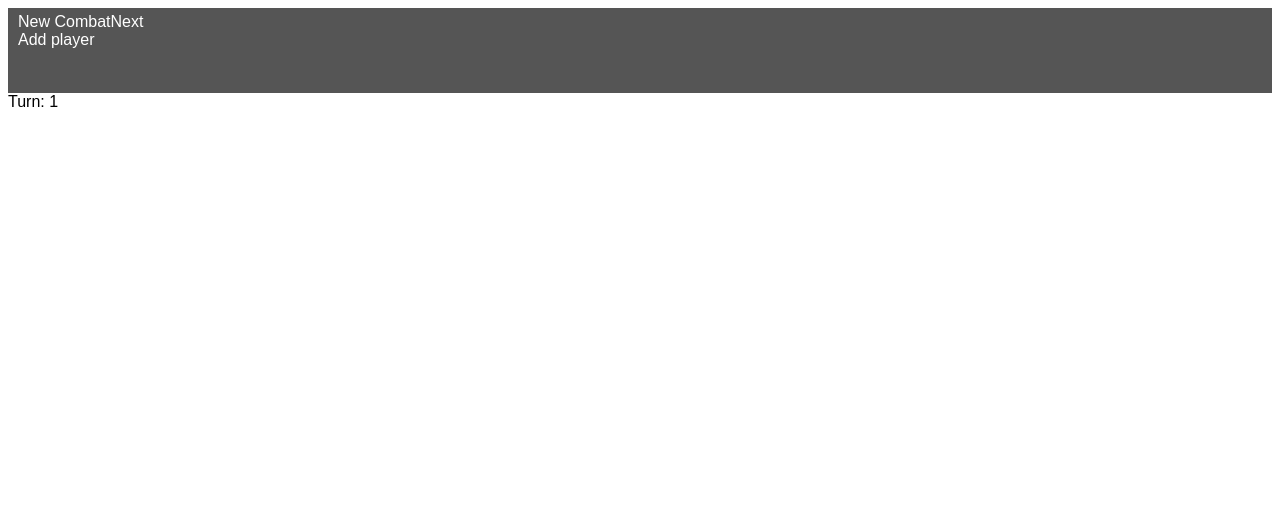
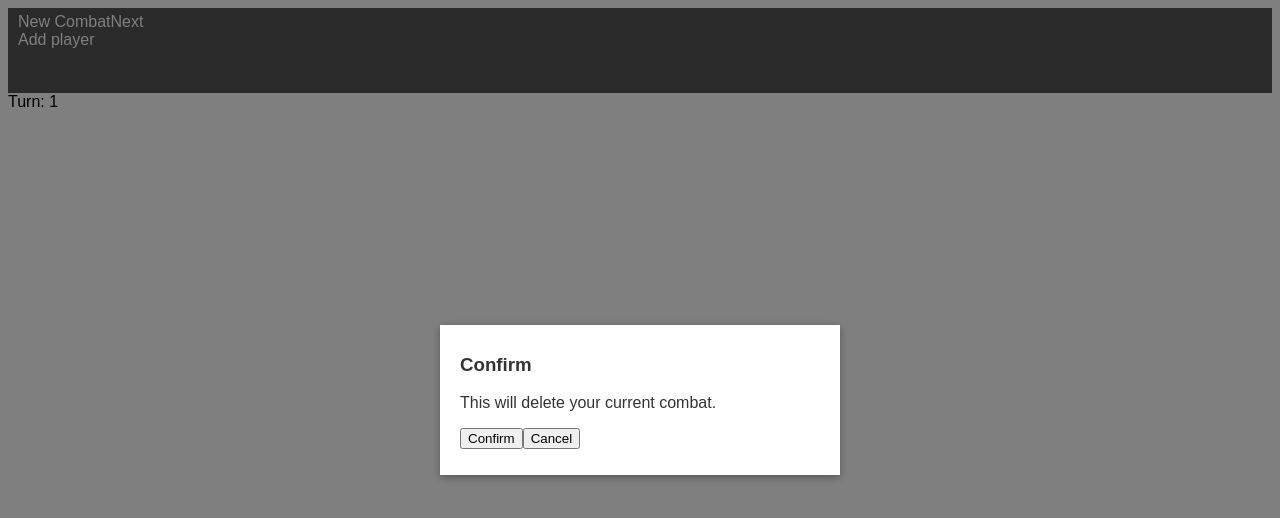
Before and after one commit to cham/battletracker, a Vue app: page / in a window 1280 px wide. Both pictures are taken after a click on the link "New Combat". Shown: the top 518 px of the page. Built offline with nearby package versions, Linux system fonts and the light colour scheme.

Commit message:
Add confirmation to 'New Combat' button

```diff
--- a/src/App.vue
+++ b/src/App.vue
@@ -1,7 +1,7 @@
 <template>
   <div id="app">
     <header>
-      <a @click="newCombat">New Combat</a>
+      <a @click="confirmNewCombat = true">New Combat</a>
       <a @click="nextPlayer">Next</a>
       <add-player></add-player>
     </header>
@@ -11,6 +11,11 @@
       </div>
       <player v-for="player in players" :key="player.id" v-bind:player="player"></player>
     </div>
+    <confirmation-modal v-if="confirmNewCombat"
+      message="This will delete your current combat."
+      @confirm="confirmNewCombat = false;newCombat()"
+      @cancel="confirmNewCombat = false"
+    ></confirmation-modal>
   </div>
 </template>
 
@@ -18,11 +23,13 @@
 import { mapGetters, mapActions } from 'vuex'
 import AddPlayer from './components/players/AddPlayer'
 import Player from './components/players/Player'
+import ConfirmationModal from './components/utility/ConfirmationModal'
 
 export default {
   components: {
     AddPlayer,
-    Player
+    Player,
+    ConfirmationModal
   },
   computed: mapGetters({
     players: 'players',
@@ -31,7 +38,12 @@ export default {
   methods: mapActions([
     'nextPlayer',
     'newCombat'
-  ])
+  ]),
+  data () {
+    return {
+      confirmNewCombat: false
+    }
+  }
 }
 </script>
 
--- /dev/null
+++ b/src/components/utility/ConfirmationModal.vue
@@ -0,0 +1,41 @@
+<template>
+  <modal>
+    <h3 slot="header">Confirm</h3>
+    <div slot="body">
+      <p>
+        {{message}}
+      </p>
+      <p>
+        <button @click="$emit('confirm')">Confirm</button>
+        <button @click="$emit('cancel')">Cancel</button>
+      </p>
+    </div>
+  </modal>
+</template>
+
+<script>
+import Modal from './Modal'
+
+export default {
+  components: {
+    Modal
+  },
+  props: ['message'],
+  methods: {
+    onKeyPress (e) {
+      if (e.key === 'Escape') {
+        this.$emit('cancel')
+      }
+      if (e.key === 'Enter') {
+        this.$emit('confirm')
+      }
+    }
+  },
+  created () {
+    window.addEventListener('keyup', this.onKeyPress)
+  },
+  beforeDestroy () {
+    window.removeEventListener('keyup', this.onKeyPress)
+  }
+}
+</script>
--- /dev/null
+++ b/src/components/utility/Modal.vue
@@ -0,0 +1,70 @@
+<template>
+  <transition name="modal">
+    <div class="modal-mask">
+      <div class="modal-wrapper">
+        <div class="modal-container">
+          <div class="modal-header">
+            <slot name="header">
+              default header
+            </slot>
+          </div>
+
+          <div class="modal-body">
+            <slot name="body">
+              default body
+            </slot>
+          </div>
+        </div>
+      </div>
+    </div>
+  </transition>
+</template>
+
+<script>
+export default {
+}
+</script>
+
+<style scoped>
+.modal-mask {
+  position: fixed;
+  z-index: 9998;
+  top: 0;
+  left: 0;
+  width: 100%;
+  height: 100%;
+  background-color: rgba(0, 0, 0, .5);
+  display: table;
+  transition: opacity .3s ease;
+}
+.modal-wrapper {
+  display: table-cell;
+  vertical-align: middle;
+  color: #333;
+}
+.modal-container {
+  width: 360px;
+  margin: 0px auto;
+  box-shadow: 0 2px 8px rgba(0, 0, 0, .33);
+  transition: all .3s ease;
+  position: relative;
+  font-size: 1rem;
+  background: #fff;
+  padding: 10px 20px;
+}
+
+/* transition */
+.modal-enter {
+  opacity: 0;
+}
+
+.modal-leave-active {
+  opacity: 0;
+}
+
+.modal-enter .modal-container,
+.modal-leave-active .modal-container {
+  -webkit-transform: scale(1.1);
+  transform: scale(1.1);
+}
+</style>
```
